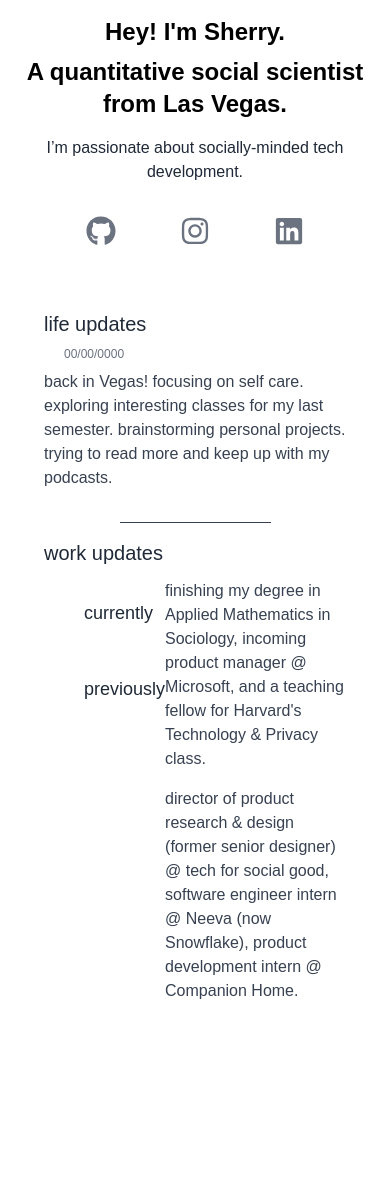
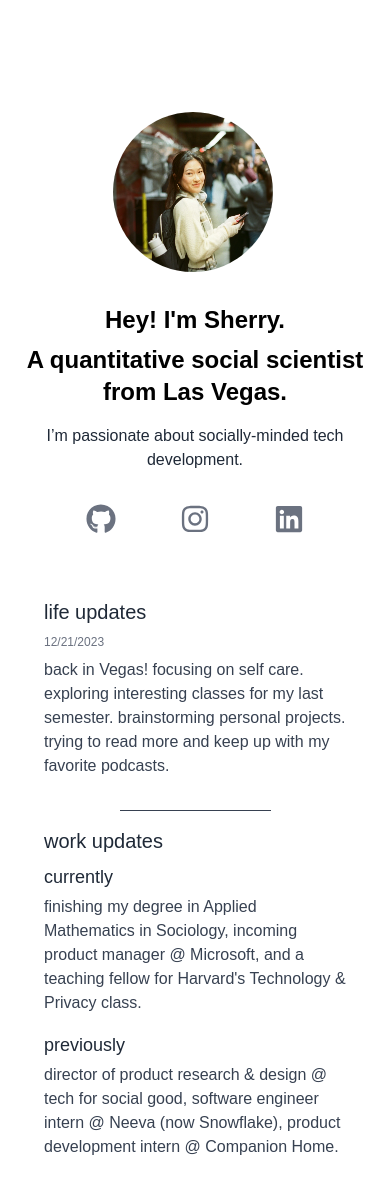
Before and after one commit to shxrryliu/personal-website, a Next.js app: page / in a window 390 px wide. Shown: the top 1194 px of the page. Before the commit the page ends 1035 px from the top, so only its background shows below. Built offline with nearby package versions, Linux system fonts and the light colour scheme.

Commit message:
responsiveness + headshot

```diff
--- a/pages/index.js
+++ b/pages/index.js
@@ -4,14 +4,14 @@ import { FaGithub, FaInstagram, FaLinkedin } from 'react-icons/fa';
 
 const lifeUpdates = {
     title: "life updates",
-    date: '00/00/0000',
-    content: 'back in Vegas! focusing on self care. exploring interesting classes for my last semester. brainstorming personal projects. trying to read more and keep up with my podcasts.'
+    date: '12/21/2023',
+    content: 'back in Vegas! focusing on self care. exploring interesting classes for my last semester. brainstorming personal projects. trying to read more and keep up with my favorite podcasts.'
   };
 
 const workUpdates = {
     title: "work updates",
     current: 'finishing my degree in Applied Mathematics in Sociology, incoming product manager @ Microsoft, and a teaching fellow for Harvard\'s Technology & Privacy class.',
-    previous: 'director of product research & design (former senior designer) @ tech for social good, software engineer intern @ Neeva (now Snowflake), product development intern @ Companion Home. ',
+    previous: 'director of product research & design @ tech for social good, software engineer intern @ Neeva (now Snowflake), product development intern @ Companion Home. ',
     // Add the rest of your work update content here
   };
 
@@ -20,6 +20,10 @@ export default function Home() {
 
     return (
       <div className="flex flex-col items-center justify-center min-h-screen p-4">
+
+
+        <img src="/me2.jpg" alt="me!" className="rounded-full w-32 h-32 object-cover mr-1 my-12 mt-28 scale-125"/>
+
         <h2 className="text-2xl font-bold text-center">Hey! I'm Sherry.</h2>
         <p className="text-2xl font-bold text-center mt-2">A quantitative social scientist from Las Vegas.</p>
         <p className="text-center mt-4 mb-8 text-gray-800">I’m passionate about socially-minded tech development.</p>
@@ -40,7 +44,7 @@ export default function Home() {
       <div className="sm:flex mb-4">
         <div className="sm:w-1/3">
           <h2 className="text-xl text-gray-800">{lifeUpdates.title}</h2>
-          <p className="text-xs text-gray-500 ml-3 p-2">{lifeUpdates.date}</p>
+          <p className="text-xs text-gray-500 sm:ml-3 sm:p-2 my-2">{lifeUpdates.date}</p>
         </div>
         <div className="sm:w-2/3">
           <p className="text-gray-700">
@@ -49,21 +53,23 @@ export default function Home() {
         </div>
       </div>
 
-      <hr className="border-t border-gray-700 w-1/2 sm:my-14 my-4 mx-auto" />
+      <hr className="border-t border-gray-700 w-1/2 sm:my-12 my-4 mx-auto" />
 
-      <div className="flex">
+      <div className="sm:flex">
         <div className="sm:w-1/3">
           <h2 className="text-xl text-gray-800">{workUpdates.title}</h2>
-          <div className="mt-8">
-            <p className="text-lg text-gray-800 ml-10">currently</p>
-            <p className="text-lg text-gray-800 mt-12 ml-10">previously</p>
+          <div className="sm:mt-8">
+            <p className="text-lg text-gray-800 sm:ml-10 sm:block hidden">currently</p>
+            <p className="text-lg text-gray-800 my-2 sm:mt-12 sm:ml-10 sm:block hidden">previously</p>
           </div>
         </div>
         <div className="sm:w-2/3">
-          <p className="text-gray-700 mt-10">
+          <p className="text-gray-700 my-2 sm:mt-10">
+            <p className="block sm:hidden text-lg text-gray-800 my-1">currently</p>
             {workUpdates.current}
           </p>
-          <p className="text-gray-700 mt-4">
+          <p className="text-gray-700 my-4 sm:mt-4">
+          <p className="block sm:hidden text-lg text-gray-800 my-1">previously</p>
             {workUpdates.previous}
           </p>
         </div>
```
Also changed, not shown: public/me2.jpg (added).
